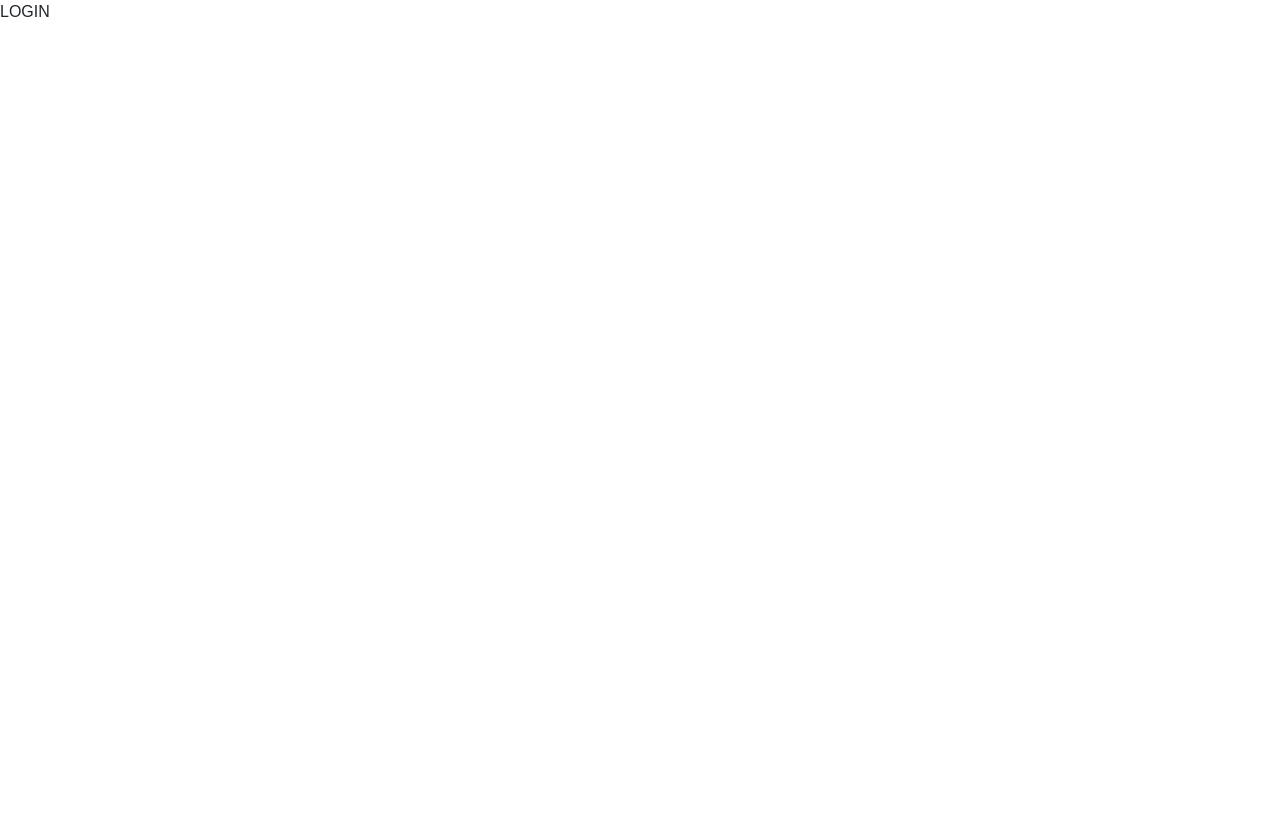
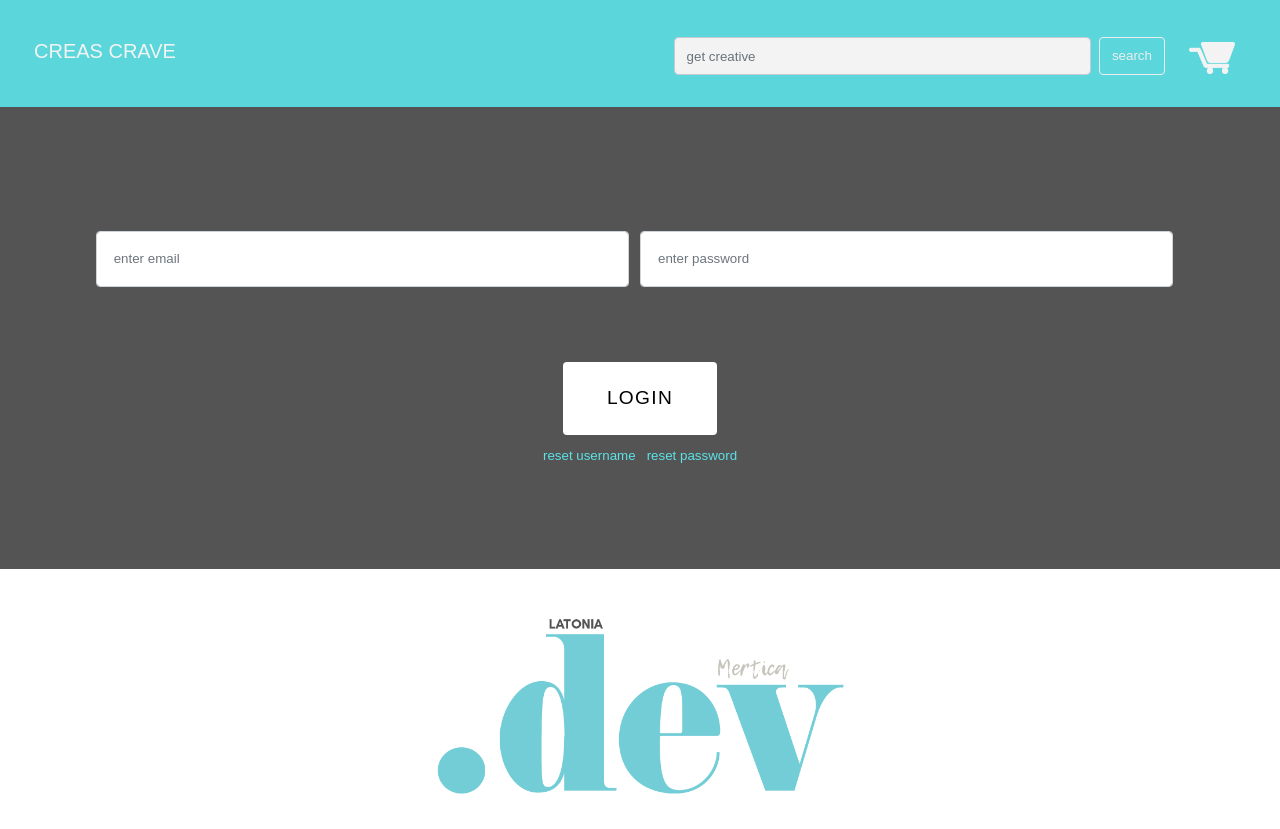
Before and after one commit to wardaasser/creas-crave-capstone, a React (Create React App) app in the folder creascrave-frontend/creascrave-frontend/: page / in a window 1280 px wide. Before the commit the page ends 800 px from the top, so only its background shows below. Built offline with nearby package versions, Linux system fonts and the light colour scheme.

Commit message:
Login solid base draft/not yet wired

```diff
--- a/creascrave-frontend/creascrave-frontend/src/App.css
+++ b/creascrave-frontend/creascrave-frontend/src/App.css
@@ -80,3 +80,54 @@ form > input::placeholder,
 #emailInput {
   max-width: 50%;
 }
+
+#mainLoginReturnDiv {
+  background-color: #545454;
+}
+
+#emailPwRow,
+#resets {
+  text-align: center;
+}
+
+label {
+  margin-right: 11px;
+  padding-bottom: 67px;
+}
+
+input.form-control#email,
+input.form-control#password {
+  padding: 17px;
+}
+
+#email,
+#password,
+#resets {
+  font-size: smaller;
+}
+
+button.btn-dark {
+  font-size: larger;
+  letter-spacing: 1.3px;
+
+  color: black;
+  background-color: white;
+  border: 0;
+
+  padding: 22px 44px;
+  margin-bottom: 11px;
+}
+
+button.btn-dark:hover {
+  background-color: #5ce1e6;
+}
+
+#resets {
+  color: #5ce1e6;
+}
+
+.center {
+  display: block;
+  margin-left: auto;
+  margin-right: auto;
+}
--- a/creascrave-frontend/creascrave-frontend/src/Customers.js
+++ b/creascrave-frontend/creascrave-frontend/src/Customers.js
@@ -4,12 +4,13 @@ import Sidebar from "./Sidebar";
 const Customers = () => {
   return (
     <div>
+      <Navbar />
       <div className="container-fluid">
-        <Navbar />
         <div className="row">
           <div className="col-4">
             <Sidebar />
           </div>
+          <div className="col-8"></div>
         </div>
       </div>
     </div>
--- a/creascrave-frontend/creascrave-frontend/src/Login.js
+++ b/creascrave-frontend/creascrave-frontend/src/Login.js
@@ -1,4 +1,59 @@
+import Navbar from "./Navbar";
+import lmDevLogo from "./images/lmDevLogo.png";
+
 const Login = () => {
-  return <div>LOGIN</div>;
+  return (
+    <div id="mainLoginReturnDiv" style={{ marginTop: -44 }}>
+      <Navbar />
+      <div className="container-fluid" style={{ marginBottom: 87 }}>
+        <div className="row">
+          <form>
+            <div id="emailPwRow" style={{ marginTop: 187 }}>
+              <label htmlFor="inputEmail" className="col-5 form-label">
+                <input
+                  type="email"
+                  className="form-control"
+                  id="email"
+                  placeholder="enter email"
+                />
+              </label>
+
+              <label htmlFor="inputpassword" className="col-5 form-label">
+                <input
+                  type="password"
+                  className="form-control"
+                  id="password"
+                  placeholder="enter password"
+                />
+              </label>
+            </div>
+
+            <button type="submit" className="btn btn-dark center">
+              LOGIN
+            </button>
+            <div>
+              <p id="resets">
+                <span>reset username</span>&nbsp;&nbsp;&nbsp;
+                <span>reset password</span>
+              </p>
+            </div>
+          </form>
+        </div>
+      </div>
+
+      <div className="row" style={{ backgroundColor: "white" }}>
+        <img
+          src={lmDevLogo}
+          alt="La'Tonia Mertica Dot Dev Logo"
+          className="center"
+          style={{
+            width: "37%",
+            height: "auto",
+            marginTop: 30,
+          }}
+        />
+      </div>
+    </div>
+  );
 };
 export default Login;
--- a/creascrave-frontend/creascrave-frontend/src/Navbar.js
+++ b/creascrave-frontend/creascrave-frontend/src/Navbar.js
@@ -1,12 +1,12 @@
 import shoppingCartImg from "./images/shoppingCart.png";
 
-const NavBar = () => {
+const Navbar = () => {
   return (
     <div className="container-fluid">
       <div className="row">
         <nav className="navbar navbar-expand-lg fixed-top navbar-light bglmccsblue">
           <div className="container-fluid">
-            <a className="navbar-brand" href={{ NavBar }}>
+            <a className="navbar-brand" href={{ Navbar }}>
               CREAS CRAVE
             </a>
             <button
@@ -60,4 +60,4 @@ const NavBar = () => {
     </div>
   );
 };
-export default NavBar;
+export default Navbar;
```
Also changed, not shown: creascrave-frontend/creascrave-frontend/src/App.js (+4 -4 lines), 1 other file (tests, documents, lock files or other folders).
